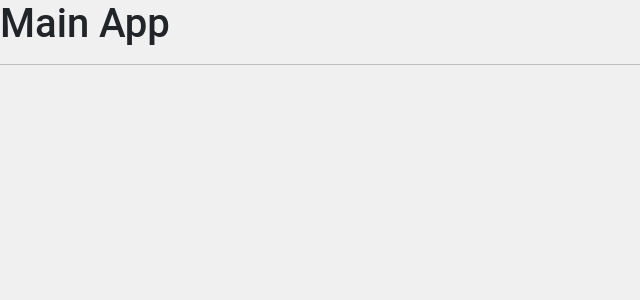
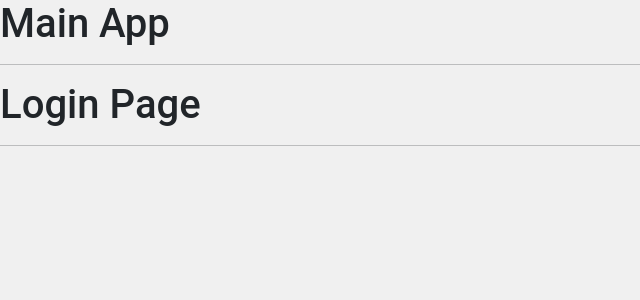
Before and after one commit to htmtmx/hooks-app, a React (Vite) app: page /login in a window 1280 px wide. Shown: the top 300 px of the page, without its empty margins (0-640 px from the left). Built offline with nearby package versions, Linux system fonts and the light colour scheme.

Commit message:
✨ Implement routing in MainApp component with HomePage, AboutPage, and LoginPage

```diff
--- a/src/09_useContext/MainApp.jsx
+++ b/src/09_useContext/MainApp.jsx
@@ -1,8 +1,20 @@
+import { Routes, Route, Navigate } from "react-router-dom";
+import { HomePage } from "./HomePage";
+import { LoginPage } from "./LoginPage";
+import { AboutPage } from "./AboutPage";
+
 export const MainApp = () => {
     return (
         <>
             <h1>Main App</h1>
             <hr />
+            <Routes>
+                <Route path="/" element={<HomePage />}/>
+                <Route path="about" element={<AboutPage />} />
+                <Route path="login" element={<LoginPage />} />
+                {/* <Route path="/*" element={<h1>Not Found</h1>} /> */}
+                <Route path="/*" element= {<Navigate to="/about"/>}/>
+            </Routes>
         </>
     )
 }
```
Lines whose indentation alone changed are shown as unchanged.
